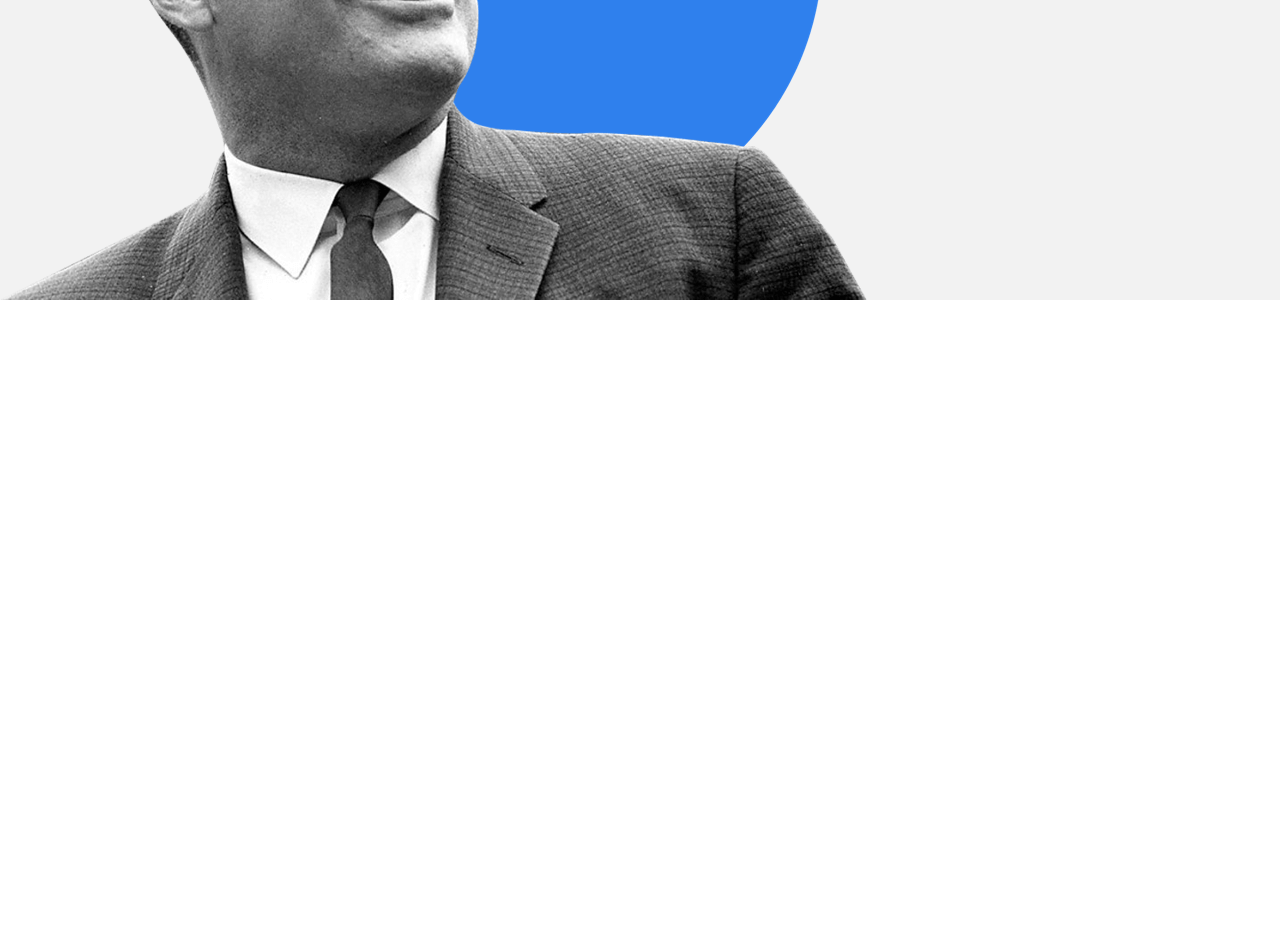
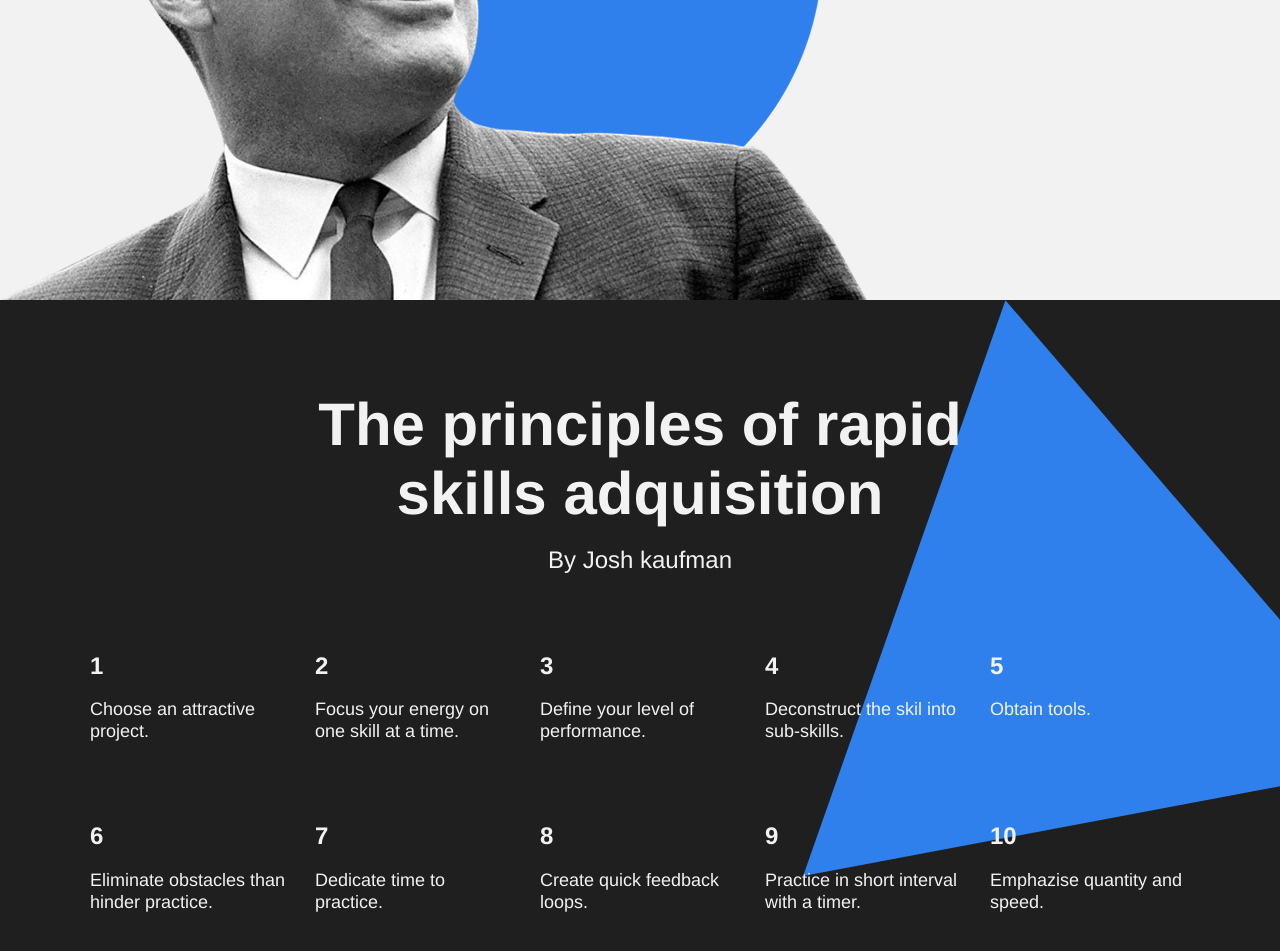
Before and after one commit to victoralfonsoulloa/se_project_LearninghHowToLearn, a plain HTML site: page index.html in a window 1280 px wide. Shown: the part 2558-3509 px from the top of the page. Before the commit the page ends 2858 px from the top, so only its background shows below. Drawn offline with Linux system fonts and the light colour scheme.

Commit message:
Adding Kaufman section

```diff
--- a/index.html
+++ b/index.html
@@ -50,58 +50,58 @@
                 <h4 class="section-subtitle">
                     Learning and the brain
                 </h4>
-                <div class="table">
-                    <div class="table__cell">
+                <ul class="table">
+                    <li class="table__cell">
                         <div class="table__heading">86 billions</div>
                         <p class="table__text">
                             The number of neurons in the human brain.
                         </p>
-                    </div>
-                    <div class="table__cell">
+                    </li>
+                    <li class="table__cell">
                         <div class="table__heading"> 73%</div>
                         <p class="table__text">
                             Percentage of adults in the U.S who consider themselves lifelong learners.
                             <br>Pew Research center.
                         </p>
-                    </div>
-                    <div class="table__cell">
+                    </li>
+                    <li class="table__cell">
                         <div class="table__heading">1,000 terabytes</div>
                         <p class="table__text">
                             The information storage capacity of a human.
                         </p>
-                    </div>
-                    <div class="table__cell">
+                    </li>
+                    <li class="table__cell">
                         <div class="table__heading"> 500 trillions</div>
                         <p class="table__text">
                             The number of neural synapses responsible for lerning in an average adult human.
                         </p>
-                    </div>
-                    <div class="table__cell">
+                    </li>
+                    <li class="table__cell">
                         <div class="table__heading">420 millions</div>
                         <p class="table__text">
                             The number of adults under 25 years old with insufficient education to find employment.
                             <br>World Bank, 2017.
                         </p>
-                    </div>
-                    <div class="table__cell">
+                    </li>
+                    <li class="table__cell">
                         <div class="table__heading">26 years</div>
                         <p class="table__text">
                             The age at which Albert Einstein published his groundbreaking paper on special relativy.
                         </p>
-                    </div>
-                    <div class="table__cell">
+                    </li>
+                    <li class="table__cell">
                         <div class="table__heading">1885</div>
                         <p class="table__text">
                             Development of the forgetting curve.
                         </p>
-                    </div>
-                    <div class="table__cell">
+                    </li>
+                    <li class="table__cell">
                         <div class="table__heading">1897</div>
                         <p class="table__text">
                             Publication of Ivan Pavlov's research on clasical conditioning.
                         </p>
-                    </div>
-                </div>
+                    </li>
+                </ul>
             </section>
 
             <section class="feynman">
@@ -112,11 +112,80 @@
                     Learn without forgetting
                 </h4>
                 <a href="#" class="feynman__link">More →</a>
+                <a href="#" class="header__link">More information →</a>
                 <img src="images/feynman.png" alt="An image of Richard Feynman, a world-renowned quantum physicist. The Feynman technique is derived from his study methods when he was a student at Princeton." class="feynman__image">
             </section>
 
             <section class="kaufman">
-
+                <h3 class="section-title section-title_theme_dark">
+                    The principles of rapid skills adquisition
+                </h3>
+                <h4 class="section-subtitle section-subtitle_theme_dark">
+                    By Josh kaufman
+                </h4>
+                <ul class="table table_theme_dark">
+                    <li class="table__cell table__cell_theme_dark">
+                        <div class="table__heading table__heading_theme_dark">1</div>
+                        <p class="table__text table__text_theme_dark">
+                            Choose an attractive project.
+                        </p>
+                    </li>
+                    <li class="table__cell table__cell_theme_dark">
+                        <div class="table__heading table__heading_theme_dark">2</div>
+                        <p class="table__text table__text_theme_dark">
+                            Focus your energy on one skill at a time.
+                        </p>
+                    </li>
+                    <li class="table__cell table__cell_theme_dark">
+                        <div class="table__heading table__heading_theme_dark">3</div>
+                        <p class="table__text table__text_theme_dark">
+                            Define your level of performance.
+                        </p>
+                    </li>
+                    <li class="table__cell table__cell_theme_dark">
+                        <div class="table__heading table__heading_theme_dark">4</div>
+                        <p class="table__text table__text_theme_dark">
+                            Deconstruct the skil into sub-skills.
+                        </p>
+                    </li>
+                    <li class="table__cell table__cell_theme_dark">
+                        <div class="table__heading table__heading_theme_dark">5</div>
+                        <p class="table__text table__text_theme_dark">
+                            Obtain tools.
+                        </p>
+                    </li>
+                    <li class="table__cell table__cell_theme_dark">
+                        <div class="table__heading table__heading_theme_dark">6</div>
+                        <p class="table__text table__text_theme_dark">
+                            Eliminate obstacles than hinder practice.
+                        </p>
+                    </li>
+                    <li class="table__cell table__cell_theme_dark">
+                        <div class="table__heading table__heading_theme_dark">7</div>
+                        <p class="table__text table__text_theme_dark">
+                            Dedicate time to practice.
+                        </p>
+                    </li>
+                    <li class="table__cell table__cell_theme_dark">
+                        <div class="table__heading table__heading_theme_dark">8</div>
+                        <p class="table__text table__text_theme_dark">
+                            Create quick feedback loops.
+                        </p>
+                    </li>
+                    <li class="table__cell table__cell_theme_dark">
+                        <div class="table__heading table__heading_theme_dark">9</div>
+                        <p class="table__text table__text_theme_dark">
+                            Practice in short interval with a timer.
+                        </p>
+                    </li>
+                    <li class="table__cell table__cell_theme_dark">
+                        <div class="table__heading table__heading_theme_dark">10</div>
+                        <p class="table__text table__text_theme_dark">
+                            Emphazise quantity and speed.
+                        </p>
+                    </li>
+                </ul>
+                <img src="./images/triangle.svg" alt="A large blue triangle over which Josh Kaufman claims ownership." class="kaufman__triangle">
             </section>
         </main>
         <footer class="footer">
--- a/styles/style.css
+++ b/styles/style.css
@@ -122,12 +122,24 @@
     font-weight: bold;
 }
 
+.section-title_theme_dark {
+    color: #F2F2F2;
+    margin: 90px auto 20px auto;
+    line-height: 1.15;
+}
+
 .section-subtitle {
     width: 60%;
     text-align: center;
     margin: 0 auto;
     font-size: 24px;
     font-weight: normal;
+}
+
+.section-subtitle_theme_dark {
+    color: #F2F2F2;
+    line-height: 24px;
+    margin-top: 20px;
 }
 
 .table {
@@ -137,10 +149,21 @@
     justify-content: space-between;
     flex-wrap: wrap;
     row-gap: 60px;
+    list-style: none;
+}
+
+.table_theme_dark {
+    margin: 80px auto 90px auto;
+    row-gap: 80px;
 }
 
 .table__cell {
     width: 250px;
+}
+
+.table__cell_theme_dark {
+    color: #F2F2F2;
+    width: 200px;
 }
 
 .table__heading {
@@ -149,6 +172,10 @@
     color: #2F80ED;
     line-height: 1.15;
     margin-bottom: 20px;
+}
+
+.table__heading_theme_dark {
+    color: #F2F2F2;
 }
 
 .table__text {
@@ -160,7 +187,7 @@
 .feynman {
     height: 100vh;
     background-color: #F2F2F2;
-    z-index: -2;
+    z-index: 1;
     position: relative;
     text-align: center;
 }
@@ -196,3 +223,19 @@
     left: 0;
     z-index: -1;
 }
+
+.kaufman {
+    position: relative;
+    overflow: hidden;
+    background-color: #1F1F1F;
+    z-index: 1;
+    color: #F2F2F2;
+}
+
+.kaufman__triangle {
+    width: 800px;
+    position: absolute;
+    top: 0;
+    right: -124px;
+    z-index: -1;
+}
```
